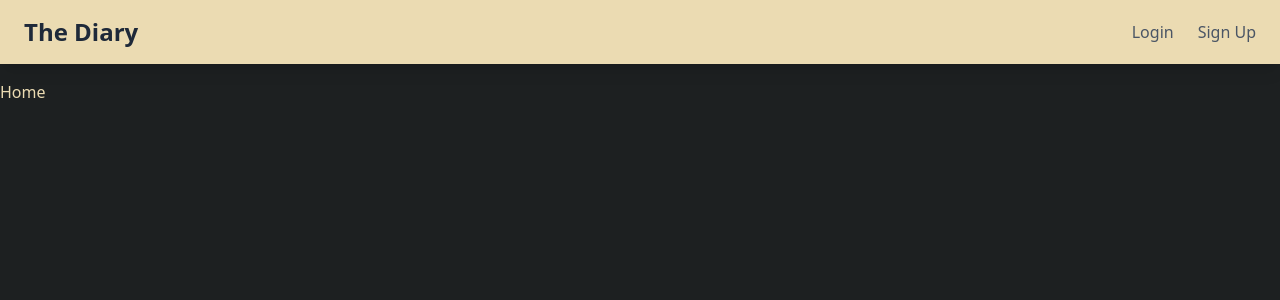
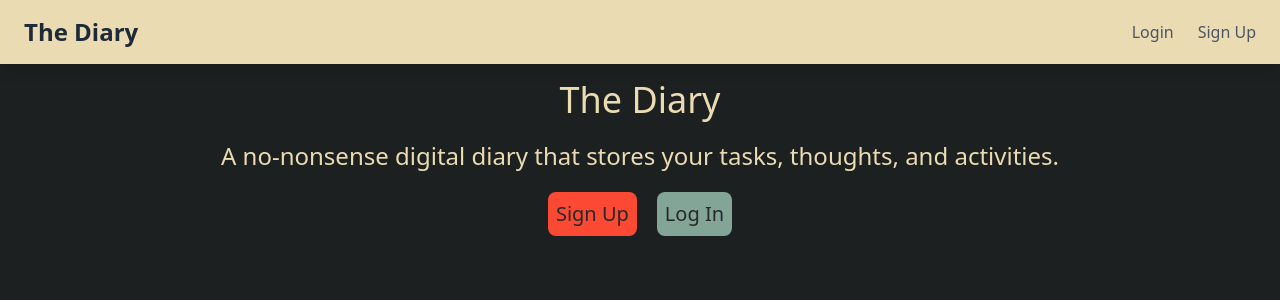
Before and after one commit to ss-karthik/the-diary, a React (Vite) app in the folder frontend/: page / in a window 1280 px wide. Shown: the top 300 px of the page. Built offline with nearby package versions, Linux system fonts and the light colour scheme; no server answers.

Commit message:
Add slight information on pre and post auth home pages

```diff
--- a/frontend/src/Components/Auth/AuthProvider.tsx
+++ b/frontend/src/Components/Auth/AuthProvider.tsx
@@ -5,6 +5,7 @@ import { getRequest } from "../../Utils/requests.ts";
 type AuthContextType = {
     isLoggedIn: boolean;
     email: string;
+    uname: string;
     loading: boolean;
     login: (email: string)=>void;
     logout: ()=> void;
@@ -13,6 +14,7 @@ type AuthContextType = {
 export const AuthContext = createContext<AuthContextType>({
     isLoggedIn: false,
     email: "",
+    uname: "",
     loading: true,
     login: () => {},
     logout: () => {},
@@ -21,6 +23,7 @@ export const AuthContext = createContext<AuthContextType>({
 export const AuthProvider = ({children}: PropsWithChildren) => {
     const [isLoggedIn, setIsLoggedIn] = useState(false);
     const [email, setEmail] = useState("");
+    const [uname, setUname] = useState("");
     const [loading, setLoading] = useState(true);
 
     useEffect(()=>{
@@ -30,6 +33,7 @@ export const AuthProvider = ({children}: PropsWithChildren) => {
                 if(res && res.email){
                     setIsLoggedIn(true);
                     setEmail(res.email);
+                    setUname(res.username);
                 } else {
                     setIsLoggedIn(false);
                     setEmail("");
@@ -56,7 +60,7 @@ export const AuthProvider = ({children}: PropsWithChildren) => {
     }
 
   return (
-    <AuthContext.Provider value={{isLoggedIn, email, loading, login, logout}}>
+    <AuthContext.Provider value={{isLoggedIn, email, uname, loading, login, logout}}>
         {children}
     </AuthContext.Provider>
   )
--- a/frontend/src/Components/Dashboard/Dashboard.tsx
+++ b/frontend/src/Components/Dashboard/Dashboard.tsx
@@ -1,15 +1,20 @@
 import { postRequest } from '../../Utils/requests'
 import { BACKEND_URL } from '../../Utils/constants'
+import { AuthContext } from '../Auth/AuthProvider'
+import { useContext } from 'react'
 
 const Dashboard = () => {
-
   const handleLogout = async ()=>{
     await postRequest(`${BACKEND_URL}/logout`,{});
     location.assign('/login');
   }
+
+  const {email, uname} = useContext(AuthContext);
+
   return (
     <div className='flex flex-col items-center gap-5'>
-      <h1 className='text-2xl'>Dashboard - Only if your authed</h1>
+        <h1 className='text-2xl'>Welcome {uname}</h1>
+        <h1 className='text-md'>Email: {email}</h1>
       <button className='text-xl rounded-lg bg-gruvbox-red text-gruvbox-mid-d cursor-pointer px-2 py-1' onClick={handleLogout}>Logout</button>
     </div>
   )
--- a/frontend/src/Components/Home/Home.tsx
+++ b/frontend/src/Components/Home/Home.tsx
@@ -2,7 +2,15 @@ import React from 'react'
 
 const Home = () => {
   return (
-    <div>Home</div>
+    <div className='flex flex-col items-center gap-5'>
+      <h1 className='text-4xl'>The Diary</h1>
+      <h1 className='text-2xl'>A no-nonsense digital diary that stores your tasks, thoughts, and activities.</h1>
+      <div className='flex flex-wrap justify-center items-center gap-5'>
+        <button className='text-xl rounded-lg bg-gruvbox-red text-gruvbox-mid-d cursor-pointer p-2'>Sign Up</button>
+        <button className='text-xl rounded-lg bg-gruvbox-blue text-gruvbox-mid-d cursor-pointer p-2'>Log In</button>
+
+      </div>
+    </div>
   )
 }
 
```
Also changed, not shown: 1 other file (tests, documents, lock files or other folders).
